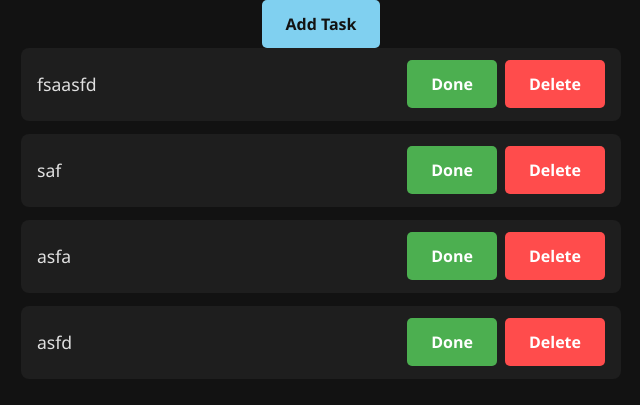
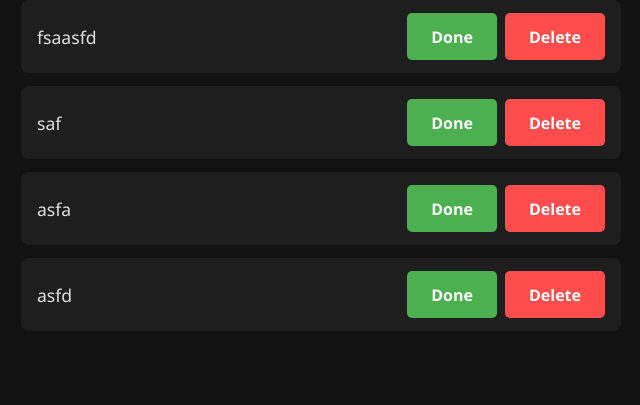
Before and after one commit to amirem1292/Todo, a Django app: page /todo/list/ in a window 1280 px wide. Shown: the top 405 px of the page, without its empty margins (319-959 px from the left). Run offline with Django 5.2, Linux system fonts and the light colour scheme; a user stored in the database is signed in; data comes from the database, SQL or seed files in the repository; both versions use the stored data as it was after the commit.

Commit message:
for delete

```diff
--- a/core/templates/todo/task_list.html
+++ b/core/templates/todo/task_list.html
@@ -6,9 +6,6 @@
 {% endblock %}
 
 {% block content %}
-    <div class="task-header">
-        <a href="{% url 'todo:task-create' %}" class="btn btn-add">Add Task</a> {# لینک افزودن تسک جدید #}
-    </div>
 
     <ul class="task-list">
     {% for task in tasks %}
--- a/core/todo/urls.py
+++ b/core/todo/urls.py
@@ -10,7 +10,7 @@ urlpatterns = [
     path('list/', views.TaskListView.as_view(), name='task-list'),
     path('create/', views.TaskCreateView.as_view(), name='task-create'),
     path('edit/<int:pk>/', views.TaskUpdateView.as_view(), name='task-update'),
-    path('delete/<int:pk>/', views.TaskDeleteView.as_view(), name='task-delete'),
+    path('delete/<int:pk>/', views.task_delete_view, name='task-delete'),
 
     # authentication
     path('login/', views.login_view, name='login'),
--- a/core/todo/views.py
+++ b/core/todo/views.py
@@ -2,7 +2,7 @@ from django.contrib.auth import logout
 from django.contrib.auth.mixins import LoginRequiredMixin
 from django.shortcuts import render, redirect
 from django.urls import reverse_lazy
-from django.views.generic import ListView, CreateView, UpdateView, DeleteView
+from django.views.generic import ListView, CreateView, UpdateView, DeleteView, FormView
 from .models import *
 from .forms import *
 from django.contrib.auth.mixins import LoginRequiredMixin
@@ -36,14 +36,10 @@ class TaskUpdateView(LoginRequiredMixin, UpdateView):
     template_name = 'todo/task_update.html'
 
 # delete tasks
-class TaskDeleteView(LoginRequiredMixin, DeleteView):
-    model = Task
-    success_url = reverse_lazy('todo:task-list')
-    # show the name of task
-    def get_context_data(self, **kwargs):
-        context = super(TaskDeleteView, self).get_context_data(**kwargs)
-        context['task'] = Task.objects.get(pk=self.kwargs['pk'])
-        return context
+def task_delete_view(request, pk):
+    task = Task.objects.get(pk=pk)
+    task.delete()
+    return redirect('todo:task-list')
 # there was a problem with accounts urls so, I used fbv
 # login view
 def login_view(request):
```
Also changed, not shown: core/db.sqlite3.
